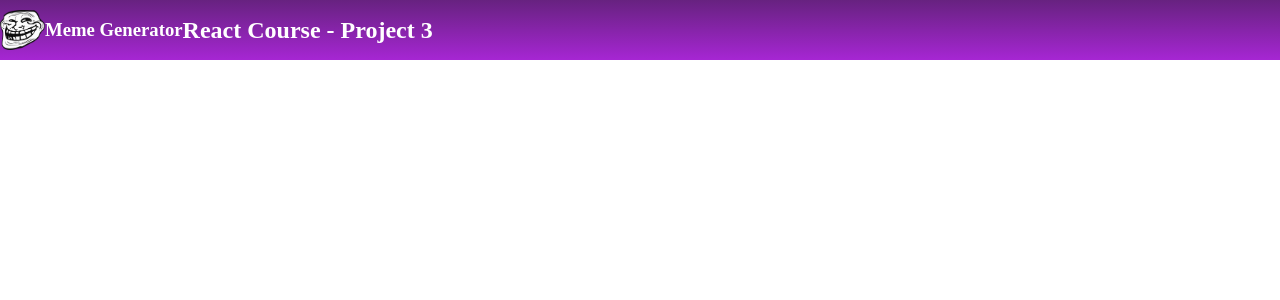
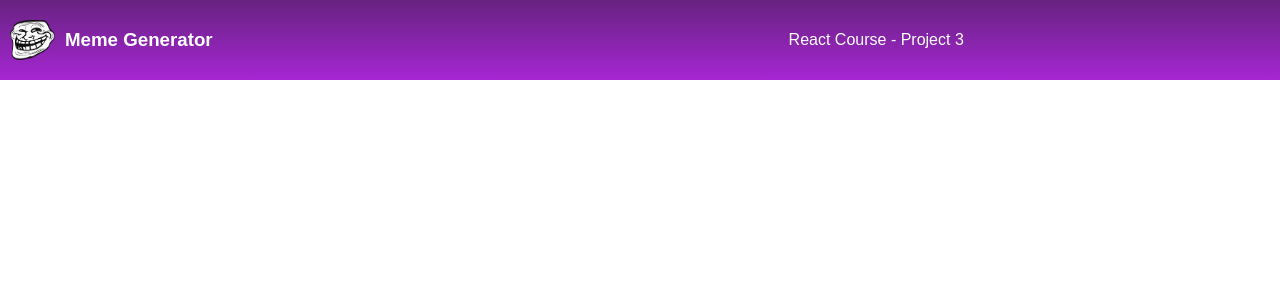
Before and after one commit to codedbypolina/meme-generator, a JavaScript app in the folder meme-generator/: page / in a window 1280 px wide. Shown: the top 300 px of the page. Built offline with nearby package versions, Linux system fonts and the light colour scheme; the HTML template or start-up script is replaced by a standard one.

Commit message:
Added styling

```diff
--- a/meme-generator/public/index.html
+++ b/meme-generator/public/index.html
@@ -10,34 +10,16 @@
       content="Web site created using create-react-app"
     />
     <link rel="apple-touch-icon" href="%PUBLIC_URL%/logo192.png" />
-    <!--
-      manifest.json provides metadata used when your web app is installed on a
-      user's mobile device or desktop. See https://developers.google.com/web/fundamentals/web-app-manifest/
-    -->
+
     <link rel="manifest" href="%PUBLIC_URL%/manifest.json" />
-    <!--
-      Notice the use of %PUBLIC_URL% in the tags above.
-      It will be replaced with the URL of the `public` folder during the build.
-      Only files inside the `public` folder can be referenced from the HTML.
-
-      Unlike "/favicon.ico" or "favicon.ico", "%PUBLIC_URL%/favicon.ico" will
-      work correctly both with client-side routing and a non-root public URL.
-      Learn how to configure a non-root public URL by running `npm run build`.
-    -->
-    <title>React App</title>
+    <link
+      href="https://fonts.googleapis.com/css2?family=Poppins:wght@300;600&display=swap"
+      rel="stylesheet"
+    />
+    <title>Meme Generator</title>
   </head>
   <body>
     <noscript>You need to enable JavaScript to run this app.</noscript>
     <div id="root"></div>
-    <!--
-      This HTML file is a template.
-      If you open it directly in the browser, you will see an empty page.
-
-      You can add webfonts, meta tags, or analytics to this file.
-      The build step will place the bundled scripts into the <body> tag.
-
-      To begin the development, run `npm start` or `yarn start`.
-      To create a production bundle, use `npm run build` or `yarn build`.
-    -->
   </body>
 </html>
--- a/meme-generator/src/App.css
+++ b/meme-generator/src/App.css
@@ -1,28 +1,33 @@
 body {
   margin: 0%;
+  font-family: "Intel", sans-serif;
 }
 
 .navbar {
   background-image: linear-gradient(#672280, #a626d3);
   color: white;
-  height: 60px;
+  height: 80px;
   margin: 0px;
   display: flex;
-  justify-content: flex-start;
 }
 
 .navbar > h3 {
   margin: 0px;
   align-self: center;
+  font-weight: 600;
 }
 
 .navbar > h2 {
   margin: 0px;
   align-self: center;
+  font-weight: 400;
+  font-size: medium;
+  margin-left: 45%;
 }
 
 .meme {
   width: 45px;
   height: 40px;
   align-self: center;
+  margin: 10px;
 }
--- a/meme-generator/src/components/Navbar.js
+++ b/meme-generator/src/components/Navbar.js
@@ -3,8 +3,11 @@ import meme from "../images/troll.png"
 export default function Navbar() {
     return (
         <div className="navbar">
+
             <img src={meme} className="meme" />
             <h3>Meme Generator</h3>
+
+
             <h2>React Course - Project 3</h2>
         </div>
     )
```
